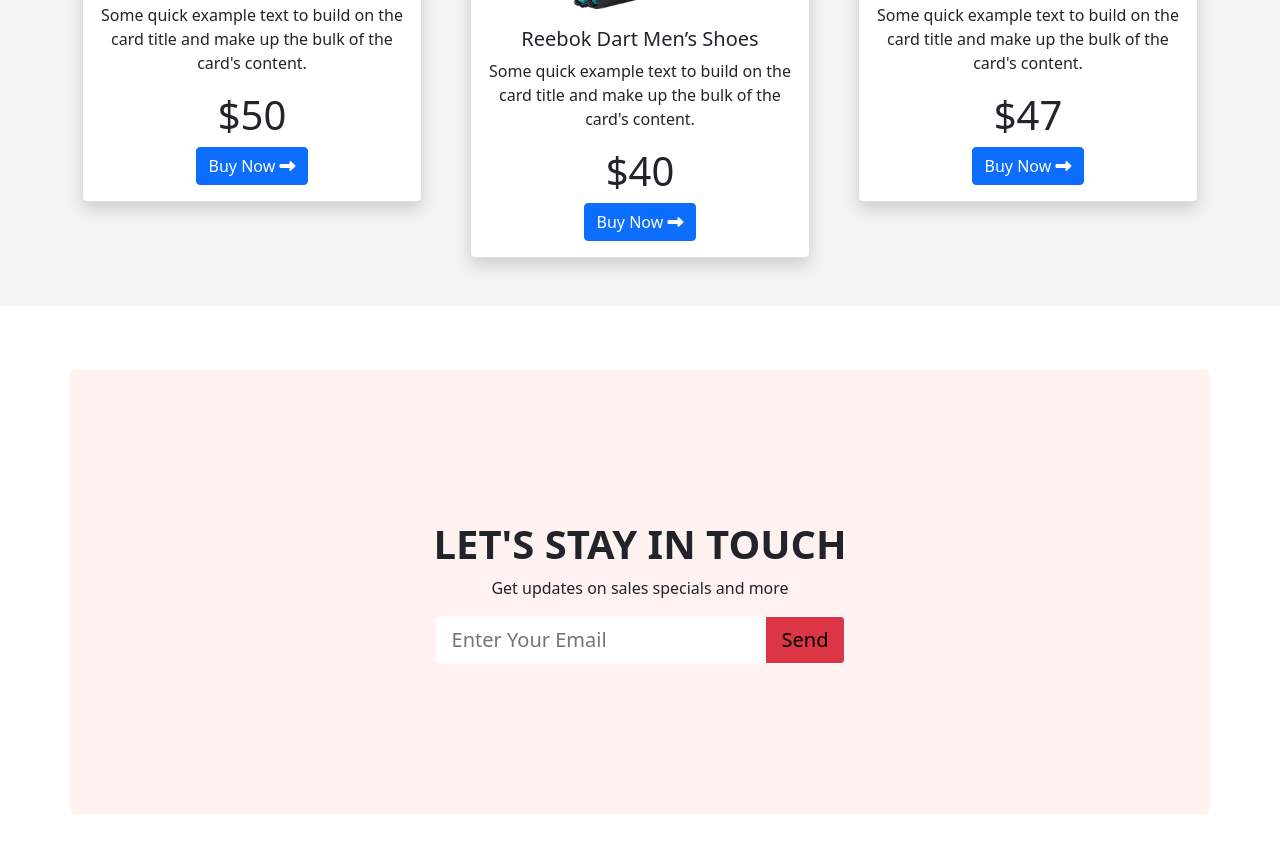
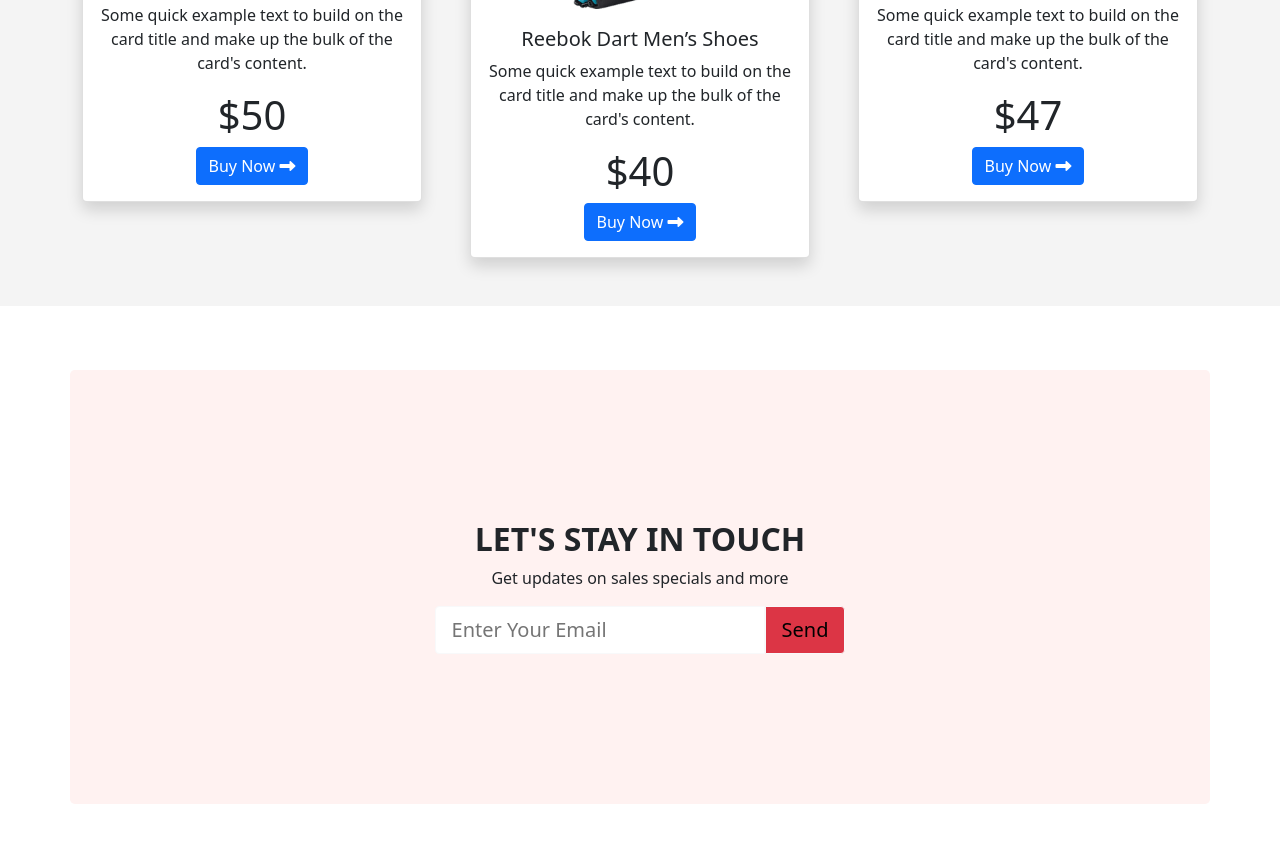
Before and after one commit to nahidplanet/panda-ecommerce, a plain HTML site: page index.html in a window 1280 px wide. Shown: the part 1979-2831 px from the top of the page. Drawn offline with nearby package versions, Linux system fonts and the light colour scheme.

```diff
--- a/index.html
+++ b/index.html
@@ -284,13 +284,19 @@
         <div class="container">
             <div class="row d-flex align-items-center  rounded-3 " style="background-color: #FFF2F1
             ;padding: 150px 0 150px  0;">
-                <div class="col-lg-12 col-md-12 col-sm-12 col-12 text-center">
-                    <h1 class="fw-bold">LET'S STAY IN TOUCH</h1>
+                <div class="col-lg-12 col-md-12 col-sm-2 col-2 text-center">
+
+                </div>
+                <div class="col-lg-12 col-md-12 col-sm-8 col-8 text-center">
+                    <h1 class="fw-bold fs-md-1 fs-sm-1 fs-lg-1 fs-2">LET'S STAY IN TOUCH</h1>
                     <p>Get updates on sales specials and more</p>
                     <form action="" method="post" class="d-flex justify-content-center">
                         <input type="email" name="email" id="email" placeholder="Enter Your Email" class="rounded-start border border-light fs-5 px-3 py-2">
                         <input type="submit" value="Send" class="rounded-end bg-danger border border-light fs-5 px-3 py-2">
                     </form>
+                </div>
+                <div class="col-lg-12 col-md-12 col-sm-2 col-2 text-center">
+
                 </div>
             </div>
         </div>
```
